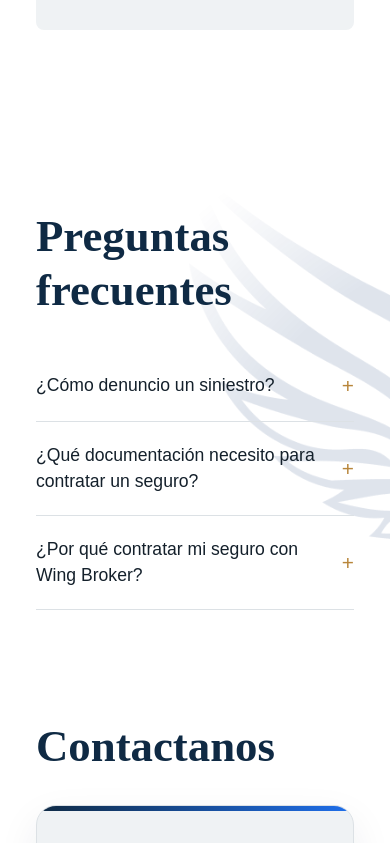
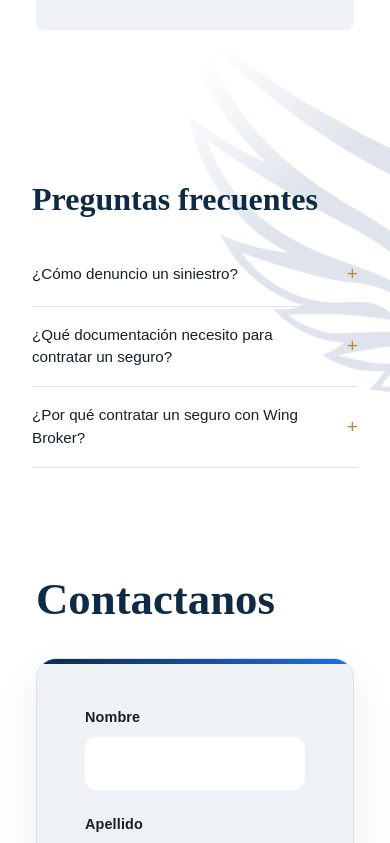
Before and after one commit to agusyutas/Wing-Broker, a React (Vite) app: page / in a window 390 px wide. Shown: the part 4361-5204 px from the top of the page. Built offline with nearby package versions, Linux system fonts and the light colour scheme; a web font is replaced by a local one.

Commit message:
version 1.2

```diff
--- a/index.html
+++ b/index.html
@@ -4,6 +4,8 @@
     <meta charset="UTF-8" />
     <link rel="icon" type="image/png" href="/public/logoo.png" />
     <meta name="viewport" content="width=device-width, initial-scale=1.0" />
+    <meta name="description" content="Wing Broker es un broker de seguros que brinda asesoramiento personalizado y distintas alternativas de cobertura para autos, hogares, empresas y más."/>
+     <meta name="keywords" content="seguros, broker de seguros, seguros de auto, seguros de hogar, seguros para empresas, seguros Buenos Aires, asesor de seguros"/>
     <title>WingBroker</title>
     <link rel="stylesheet" href="https://use.typekit.net/kdw8fhz.css">
     <link href="https://cdn.jsdelivr.net/npm/bootstrap@5.3.8/dist/css/bootstrap.min.css" rel="stylesheet" integrity="sha384-sRIl4kxILFvY47J16cr9ZwB07vP4J8+LH7qKQnuqkuIAvNWLzeN8tE5YBujZqJLB" crossorigin="anonymous">
--- a/src/components/Contacto.jsx
+++ b/src/components/Contacto.jsx
@@ -1,12 +1,8 @@
 import { useState } from 'react'
 import emailjs from '@emailjs/browser'
 
-// Solo letras (con acentos y ñ) y espacios
 const soloLetras = (valor) => valor.replace(/[^a-zA-ZÁÉÍÓÚáéíóúÑñ\s]/g, '')
-
-// Solo números, espacios, +, ( ) y guiones (formatos comunes de teléfono)
 const soloTelefono = (valor) => valor.replace(/[^0-9+\s()-]/g, '')
-
 const emailValido = (valor) => /^[^\s@]+@[^\s@]+\.[^\s@]+$/.test(valor)
 
 function Contacto() {
@@ -25,7 +21,6 @@ function Contacto() {
     const { name, value } = e.target
     let valorLimpio = value
 
-    // Filtramos caracteres inválidos en tiempo real según el campo
     if (name === 'nombre' || name === 'apellido') {
       valorLimpio = soloLetras(value)
     }
@@ -35,7 +30,6 @@ function Contacto() {
 
     setForm({ ...form, [name]: valorLimpio })
 
-    // Si el usuario corrige el campo, le sacamos el error en vivo
     if (errores[name]) {
       setErrores({ ...errores, [name]: null })
     }
@@ -122,11 +116,13 @@ function Contacto() {
             <div className="col-12 col-md-6">
               <label>Nombre</label>
               <input
+                id='nombre'
                 type="text"
                 name="nombre"
                 value={form.nombre}
                 onChange={handleChange}
                 onBlur={handleBlur}
+                required
                 className={errores.nombre ? 'input-error' : ''}
               />
               {errores.nombre && <span className="mensaje-error">{errores.nombre}</span>}
@@ -135,11 +131,13 @@ function Contacto() {
             <div className="col-12 col-md-6">
               <label>Apellido</label>
               <input
+                id='apellido'
                 type="text"
                 name="apellido"
                 value={form.apellido}
                 onChange={handleChange}
                 onBlur={handleBlur}
+                required
                 className={errores.apellido ? 'input-error' : ''}
               />
               {errores.apellido && <span className="mensaje-error">{errores.apellido}</span>}
@@ -148,11 +146,13 @@ function Contacto() {
             <div className="col-12 col-md-6">
               <label>Email</label>
               <input
+                id='email'
                 type="email"
                 name="email"
                 value={form.email}
                 onChange={handleChange}
                 onBlur={handleBlur}
+                required
                 className={errores.email ? 'input-error' : ''}
               />
               {errores.email && <span className="mensaje-error">{errores.email}</span>}
@@ -161,24 +161,28 @@ function Contacto() {
             <div className="col-12 col-md-6">
               <label>Teléfono</label>
               <input
+                id='telefono'
                 type="tel"
                 name="telefono"
                 value={form.telefono}
                 onChange={handleChange}
                 onBlur={handleBlur}
                 inputMode="tel"
+                required
                 className={errores.telefono ? 'input-error' : ''}
               />
               {errores.telefono && <span className="mensaje-error">{errores.telefono}</span>}
             </div>
 
             <div className="col-12">
-              <label>Mensaje:</label>
+              <label>Mensaje</label>
               <textarea
+                id='mensaje'
                 name="mensaje"
                 value={form.mensaje}
                 onChange={handleChange}
                 onBlur={handleBlur}
+                required
                 className={errores.mensaje ? 'input-error' : ''}
               />
               {errores.mensaje && <span className="mensaje-error">{errores.mensaje}</span>}
--- a/src/components/Preguntas.jsx
+++ b/src/components/Preguntas.jsx
@@ -10,7 +10,7 @@ const preguntas = [
     respuesta: "La documentación necesaria depende del tipo de seguro, el bien o riesgo a asegurar y las características de cada cliente. En general, pueden solicitarse datos personales y de contacto, documentación que identifique al asegurado y, según el caso, información específica sobre el vehículo, inmueble, comercio, empresa o actividad que se desea proteger.",
   },
   {
-    pregunta: "¿Por qué contratar mi seguro con Wing Broker?",
+    pregunta: "¿Por qué contratar un seguro con Wing Broker?",
     respuesta: "Porque creemos que contratar un seguro no debería ser simplemente elegir una póliza. Primero entendemos qué necesitás proteger y después buscamos la cobertura adecuada. En Wing Broker brindamos asesoramiento personalizado y trabajamos con distintas alternativas del mercado para encontrar soluciones acordes a las necesidades de cada cliente. Nuestro objetivo es que conozcas qué estás contratando, qué incluye tu cobertura y cuáles son sus condiciones. Además, nuestro acompañamiento no termina con la contratación: estamos para asesorarte cuando necesitás realizar una consulta, modificar tu cobertura o atravesar un siniestro."
   },
 ]
--- a/src/components/QuienesSomos.jsx
+++ b/src/components/QuienesSomos.jsx
@@ -3,9 +3,7 @@ import { Link } from 'react-router-dom'
 function QuienesSomos() {
   return (
     <section id="quienes-somos" className="quienes-somos">
-
       <div className="quienes-somos-circulo"></div>
-
       <div className="quienes-somos-content">
         <h1>Wing Broker SRL</h1>
         <p>
--- a/src/components/Seguros.jsx
+++ b/src/components/Seguros.jsx
@@ -1,31 +1,31 @@
 const seguros = [
   {
-    icono: { src: '/coche-wing.png', alt: 'icono coche' },
+    icono: { src: '/coche-wing.png', alt: '' },
     titulo: "Seguro Automotor",
     descripcion: "Coberturas contra terceros, robo o todo riesgo, con asistencia mecánica incluida.",
   },
   {
-    icono: { src: '/hogar-wing.png', alt: 'icono hogar' },
+    icono: { src: '/hogar-wing.png', alt: '' },
     titulo: "Seguro de hogar",
     descripcion: "Protección contra incendio, robo, daños por agua y responsabilidad civil.",
   },
   {
-    icono: { src: '/corazon-wing.png', alt: 'icono corazon' },
+    icono: { src: '/corazon-wing.png', alt: '' },
     titulo: "Seguro de vida",
     descripcion: "Tranquilidad económica para tu familia ante un imprevisto.",
   },
   {
-    icono: { src: '/proteger-wing.png', alt: 'icono escudo' },
+    icono: { src: '/proteger-wing.png', alt: '' },
     titulo: "Caución y garantías",
     descripcion: "Pólizas de caución para alquileres, licitaciones y contratos.",
   },
   {
-    icono: { src: '/avion-wing.png', alt: 'icono avion' },
+    icono: { src: '/avion-wing.png', alt: '' },
     titulo: "Seguro del viajero",
     descripcion: "Cobertura para vos y tu familia durante tus viajes, en Argentina o el exterior.",
   },
   {
-    icono: { src: '/tienda-wing.png', alt: 'icono tienda' },
+    icono: { src: '/tienda-wing.png', alt: '' },
     titulo: "Seguro comercial / Pyme",
     descripcion: "Cobertura para tu local, mercadería, maquinaria y responsabilidad civil.",
   },
--- a/src/components/Testimonios.jsx
+++ b/src/components/Testimonios.jsx
@@ -1,18 +1,18 @@
 const testimonios = [
   {
-    imagen: {src:"/gustavo.jpg", alt: 'gustavo'},
+    imagen: {src:"/gustavo.jpg", alt: 'Gustavo Manini'},
     nombre: "Gustavo Manini",
     seguro: "Seguro de auto",
     texto: "Me asesoraron muy bien desde el primer momento y encontré una cobertura que se ajustaba a lo que necesitaba. La atención y el acompañamiento fueron excelentes.",
   },
   {
-    imagen: {src:"/noelia.jpg", alt: 'noelia'},
+    imagen: {src:"/noelia.jpg", alt: 'Noelia Rusillio'},
     nombre: "Noelia Rusillio",
     seguro: "Seguro del viajero",
     texto: "Viajé mucho más tranquila sabiendo que tenía una cobertura completa. Me asesoraron desde el primer momento y resolvieron todas mis dudas antes de viajar.",
   },
   {
-    imagen: {src:"/brisa.jpg", alt: 'brisa'},
+    imagen: {src:"/brisa.jpg", alt: 'Brisa Masini'},
     nombre: "Brisa Masini",
     seguro: "Seguro de hogar",
     texto: "Cuando tuve un problema en casa, se encargaron de acompañarme durante todo el proceso. Tener a alguien que me asesorara y gestionara el trámite hizo toda la diferencia.",
@@ -30,13 +30,9 @@ function Testimonios() {
             <div className="col-12 col-md-4" key={index}>
               <div className="testimonio-card">
                 <div className="testimonio-header">
-                  <img
-                    className="testimonio-avatar"
-                    src={item.imagen.src}
-                    alt={item.imagen.alt}
-                  />
+                  <img className="testimonio-avatar" src={item.imagen.src} alt={item.imagen.alt}/>
                   <div>
-                    <p className="testimonio-nombre">{item.nombre}</p>
+                    <h3 className="testimonio-nombre">{item.nombre}</h3>
                     <p className="testimonio-seguro">{item.seguro}</p>
                   </div>
                 </div>
--- a/src/index.css
+++ b/src/index.css
@@ -11,6 +11,10 @@
 
 html {
   scroll-behavior: smooth;
+}
+
+section {
+  scroll-margin-top: 100px;
 }
 
 body {
@@ -614,26 +618,75 @@ body {
 }
 
 .faq-respuesta {
-  max-height: 0;
+  display: none;
+  font-family: var(--font-montserrat);
+  font-weight: 400;
+  font-style: normal;
+}
+
+.faq-respuesta.visible {
+  display: block;
+}
+
+.faq-respuesta p {
   overflow: hidden;
-  transition: max-height 0.25s ease;
-  font-family: var(--font-montserrat);
-  font-weight: 400;
-  font-style: normal;
-}
-
-.faq-respuesta.visible {
-  max-height: 200px;
-}
-
-.faq-respuesta p {
   color: #5C6B78;
-  padding-bottom: 20px;
+  padding: 0;
   margin: 0;
   font-family: var(--font-montserrat);
   font-weight: 400;
   font-style: normal;
   font-size: 1rem;
+}
+
+@media (max-width: 900px) {
+
+  .faq {
+    padding: 70px 24px 40px;
+  }
+
+  .faq-titulo {
+    font-size: 2.4rem;
+    margin-bottom: 28px;
+  }
+
+  .faq-pregunta {
+    font-size: 1rem;
+    padding: 18px 0;
+  }
+
+  .faq-respuesta p {
+    font-size: 0.95rem;
+    line-height: 1.7;
+  }
+}
+
+@media (max-width: 600px) {
+
+  .faq {
+    padding: 60px 20px 35px;
+  }
+
+  .faq-titulo {
+    font-size: 2rem;
+    margin-bottom: 24px;
+  }
+
+  .faq-pregunta {
+    font-size: 0.95rem;
+    padding: 17px 0;
+    gap: 15px;
+  }
+
+  .faq-icono {
+    font-size: 1.2rem;
+  }
+
+  .faq-respuesta p {
+    font-size: 0.9rem;
+    line-height: 1.7;
+    padding-bottom: 18px;
+  }
 }
 
 .marca-agua-wrapper {
```
Also changed, not shown: src/components/TestimoniosPreguntas.jsx (+1 -6 lines).
